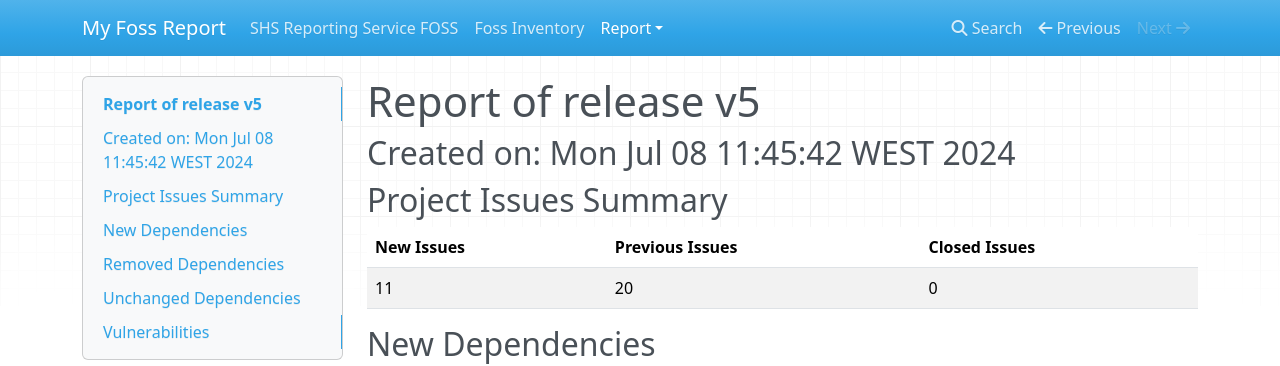
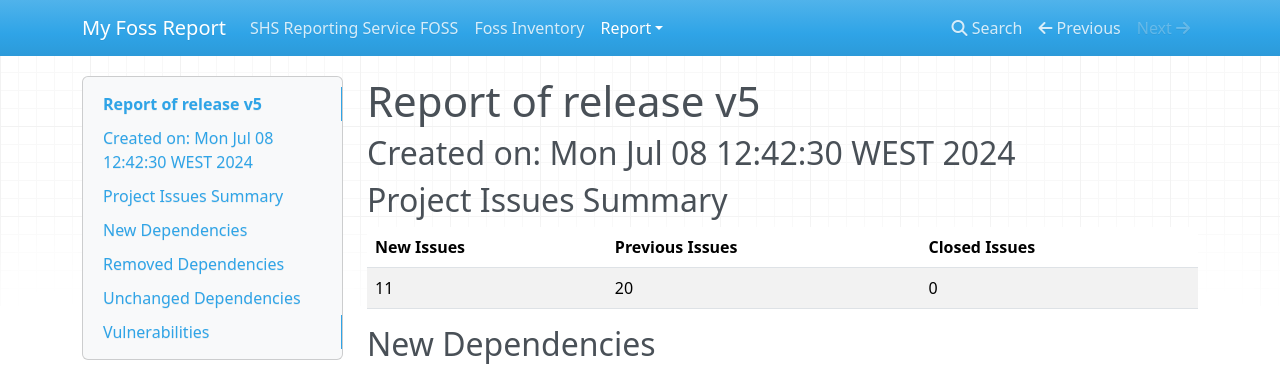
Before and after one commit to marsul1/shs-test-4, an MkDocs documentation site: the page built from foss/report/v5.md, in a window 1280 px wide and 900 px high. Shown: the top 366 px of the window. Built offline with MkDocs 1.6.1, drawn with Linux system fonts in a browser that asks for light colours; nearby versions of some CDN libraries.

Commit message:
File foss/report/v5.md updated

```diff
--- a/foss/report/v5.md
+++ b/foss/report/v5.md
@@ -1,6 +1,6 @@
 # Report of release v5
 
-## Created on: Mon Jul 08 11:45:42 WEST 2024
+## Created on: Mon Jul 08 12:42:30 WEST 2024
 
 ## Project Issues Summary
 
```
